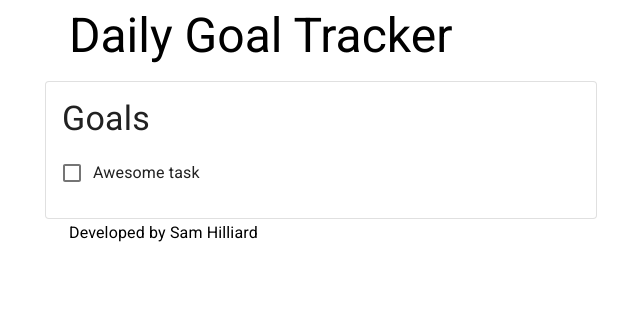
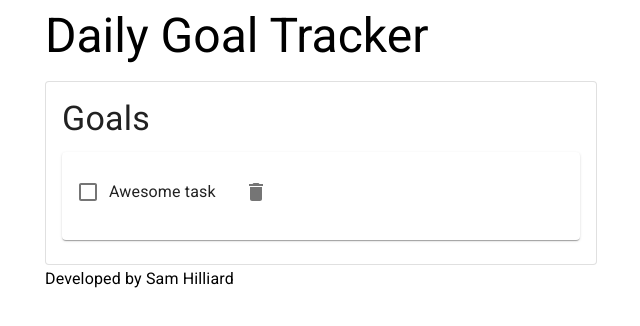
Before and after one commit to sam-hilliard/daily-tasks, a React (Create React App) app in the folder client/: page / in a window 1280 px wide. Shown: the top 326 px of the page, without its empty margins (319-959 px from the left). Built offline with nearby package versions, Linux system fonts and the light colour scheme.

Commit message:
added icon button to list item

```diff
--- a/client/package.json
+++ b/client/package.json
@@ -5,12 +5,13 @@
   "proxy": "http://localhost:3001",
   "dependencies": {
     "@material-ui/core": "^4.12.3",
+    "@material-ui/icons": "^4.11.2",
     "@testing-library/jest-dom": "^5.14.1",
     "@testing-library/react": "^11.2.7",
     "@testing-library/user-event": "^12.8.3",
     "react": "^17.0.2",
     "react-dom": "^17.0.2",
-    "react-scripts": "4.0.3",
+    "react-scripts": "^1.1.5",
     "web-vitals": "^1.1.2"
   },
   "scripts": {
--- a/client/public/index.html
+++ b/client/public/index.html
@@ -2,6 +2,10 @@
 <html lang="en">
   <head>
     <meta charset="utf-8" />
+    <meta
+      name="viewport"
+      content="minimum-scale=1, initial-scale=1, width=device-width"
+    />
     <link rel="stylesheet" href="https://fonts.googleapis.com/css?family=Roboto:300,400,500,700&display=swap" />
     <title>React App</title>
   </head>
--- a/client/src/components/App.jsx
+++ b/client/src/components/App.jsx
@@ -1,3 +1,5 @@
+import React from 'react';
+
 // styles
 import '../styles/App.css';
 
@@ -11,11 +13,13 @@ import List from './List';
 
 function App() {
   return (
-    <Container maxWidth="sm">
+    <div>
         <Header />
-        <List />
+        <Container maxWidth="sm">
+            <List />
+        </Container>
         <Footer />
-    </Container>
+    </div>
   );
 }
 
--- a/client/src/components/List.jsx
+++ b/client/src/components/List.jsx
@@ -1,7 +1,9 @@
 import React from 'react';
 
 // material ui
-import { Card, CardContent, Typography } from '@material-ui/core';
+import Card from '@material-ui/core/Card';
+import CardContent from '@material-ui/core/CardContent';
+import Typography from '@material-ui/core/Typography';
 
 import ListItem from './ListItem';
 
@@ -12,9 +14,7 @@ function List() {
              <Typography variant="h4" gutterBottom>
                 Goals
             </Typography>
-            <div>
-                <ListItem goalName="Awesome task"/>
-            </div>
+            <ListItem goalName="Awesome task"/>
             </CardContent>
         </Card>
     );
--- a/client/src/components/ListItem.jsx
+++ b/client/src/components/ListItem.jsx
@@ -2,7 +2,12 @@ import React from 'react';
 import { useState } from 'react';
 
 // material ui
-import { FormControlLabel, Checkbox } from '@material-ui/core';
+import Card from '@material-ui/core/Card';
+import FormControlLabel from '@material-ui/core/FormControlLabel';
+import CardContent from '@material-ui/core/CardContent';
+import Checkbox from '@material-ui/core/Checkbox';
+import IconButton from '@material-ui/core/IconButton';
+import DeleteIcon from '@material-ui/icons/Delete';
 
 function ListItem(props) {
 
@@ -13,12 +18,17 @@ function ListItem(props) {
     }
 
     return (
-        <div>
-            <FormControlLabel
-                control={<Checkbox checked={done} onChange={handleChange} name="goal" />}
-                label={props.goalName}
-            />
-        </div>
+        <Card>
+            <CardContent>
+                <FormControlLabel
+                    control={<Checkbox checked={done} onChange={handleChange} name="goal" />}
+                    label={props.goalName}
+                />
+                <IconButton aria-label="delete">
+                    <DeleteIcon />
+                </IconButton>
+            </CardContent>
+        </Card>
     );
 }
 
--- a/client/src/index.js
+++ b/client/src/index.js
@@ -1,6 +1,5 @@
 import React from 'react';
 import ReactDOM from 'react-dom';
-import './styles/index.css';
 import App from './components/App';
 
 ReactDOM.render(
```
Also changed, not shown: client/src/styles/index.css (deleted), 1 other file (tests, documents, lock files or other folders).
